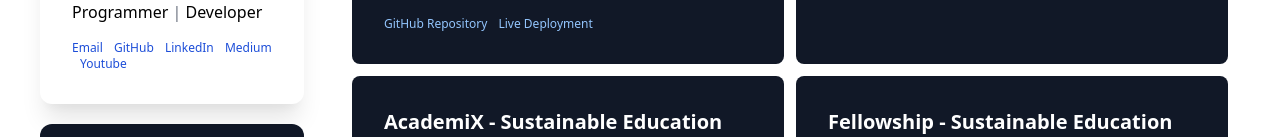
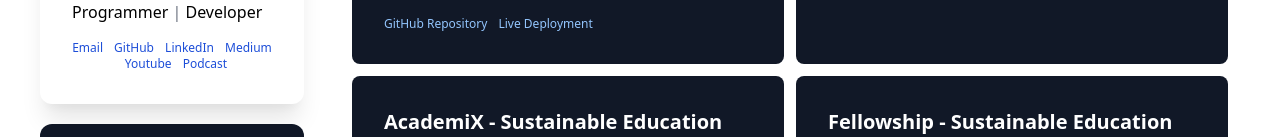
Before and after one commit to Gravewalker666/gravewalker666.github.io, a website: page src/index.html in a window 1280 px wide. Shown: the part 448-585 px from the top of the page. Drawn offline with nearby package versions, Linux system fonts and the light colour scheme; no server answers.

Commit message:
Add podcast link into the profile section (#28)

```diff
--- a/src/index.html
+++ b/src/index.html
@@ -41,7 +41,7 @@
                                         <span class="text-gray-500">|</span>
                                         Developer
                                     </p>
-                                    <div class="space-x-2 text-xs text-blue-700">
+                                    <div class="space-x-2 text-xs text-blue-700 text-center">
                                         <a href="mailto:heshanandrews99@gmail.com" target="_blank">
                                             Email
                                         </a>
@@ -56,6 +56,9 @@
                                         </a>
                                         <a href="https://www.youtube.com/channel/UC_sFJoi1Wm08oBMKLWegmgQ" target="_blank">
                                             Youtube
+                                        </a>
+                                        <a href="https://anchor.fm/gravewalker666" target="_blank">
+                                            Podcast
                                         </a>
                                     </div>
                                 </div>
```
Also changed, not shown: src/styles.css.
